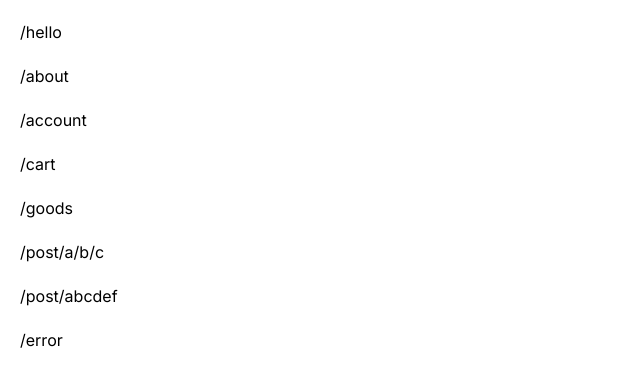
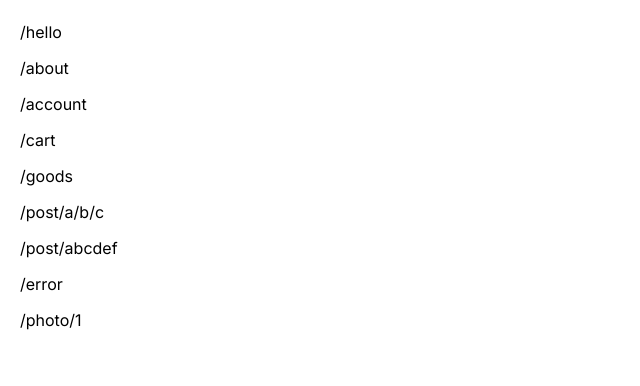
Before and after one commit to vamb/next-demo, a Next.js app: page / in a window 1280 px wide. Shown: the top 386 px of the page, without its empty margins (0-640 px from the left). Built offline with nearby package versions, Linux system fonts and the light colour scheme.

Commit message:
feat: code update

```diff
--- /dev/null
+++ b/app/(Intercepting)/InterConstant.js
@@ -0,0 +1,11 @@
+const InterConstant = {}
+
+InterConstant.PHOTOS = [
+  { id: 1, photoUrl: 'photoUrl1' },
+  { id: 2, photoUrl: 'photoUrl2' },
+  { id: 3, photoUrl: 'photoUrl3' },
+  { id: 4, photoUrl: 'photoUrl4' },
+  { id: 5, photoUrl: 'photoUrl5' },
+]
+
+export default InterConstant
--- /dev/null
+++ b/app/(Intercepting)/feed/@modal/(...)photo/[id]/page.js
@@ -0,0 +1,10 @@
+'use client'
+
+import InterConstant from '../../../../InterConstant'
+
+export default function PhotoModal(props) {
+  const photo = InterConstant?.PHOTOS?.find(p => p.id === props?.photo?.id)
+  return (
+    <div>{photo?.photoUrl}</div>
+  )
+}
--- /dev/null
+++ b/app/(Intercepting)/photo/[id]/page.js
@@ -0,0 +1,14 @@
+'use client'
+
+import InterConstant from "../../InterConstant";
+import Photo from '../../feed/@modal/(...)photo/[id]/page'
+
+export default function PhotoPage({ params }) {
+  const photo = InterConstant.PHOTOS.find(p=>p.id == params?.id)
+  return (
+    <div className={'flex flex-col'}>
+      <div>PhotoPage</div>
+      <Photo photo={photo} />
+    </div>
+  )
+}
--- /dev/null
+++ b/app/(Intercepting)/photo/layout.js
@@ -0,0 +1,18 @@
+'use client'
+
+import { useRouter } from 'next/navigation'
+import { Suspense } from 'react'
+import Loading from '@/loading'
+
+export default function PhotoPageLayout({children}) {
+  const router = useRouter()
+
+  return (
+    <Suspense callback={<Loading title={'Photo'} />}>
+      <div>
+        <div onClick={()=>router.back()} className={'cursor-pointer'}>返回</div>
+        <div>{children}</div>
+      </div>
+    </Suspense>
+  )
+}
--- a/app/layout.js
+++ b/app/layout.js
@@ -8,10 +8,13 @@ export const metadata = {
   description: "Generated by create next app",
 };
 
-export default function RootLayout({ children }) {
+export default function RootLayout(props) {
   return (
     <html lang="en">
-      <body className={inter.className}>{children}</body>
+      <body className={inter.className}>
+        <div>{props?.children}</div>
+        <div>{props?.['modal']}</div>
+      </body>
     </html>
   );
 }
--- a/app/page.js
+++ b/app/page.js
@@ -12,7 +12,7 @@ export default function Home() {
 
   return (
     <Suspense fallback={<Loading title={'app'} />}>
-      <div className={'flex flex-col gap-5 p-5'}>
+      <div className={'flex flex-col gap-3 p-5'}>
         <Link href="/hello">/hello</Link>
         <Link href="/about">/about</Link>
         <Link href="/account">/account</Link>
@@ -21,6 +21,7 @@ export default function Home() {
         <Link href="/post/a/b/c">/post/a/b/c</Link>
         <Link href="/post/abcdef">/post/abcdef</Link>
         <Link href="/error">/error</Link>
+        <Link href="/photo/1">/photo/1</Link>
       </div>
     </Suspense>
   );
```
Also changed, not shown: app/(Intercepting)/readme.md (added).
